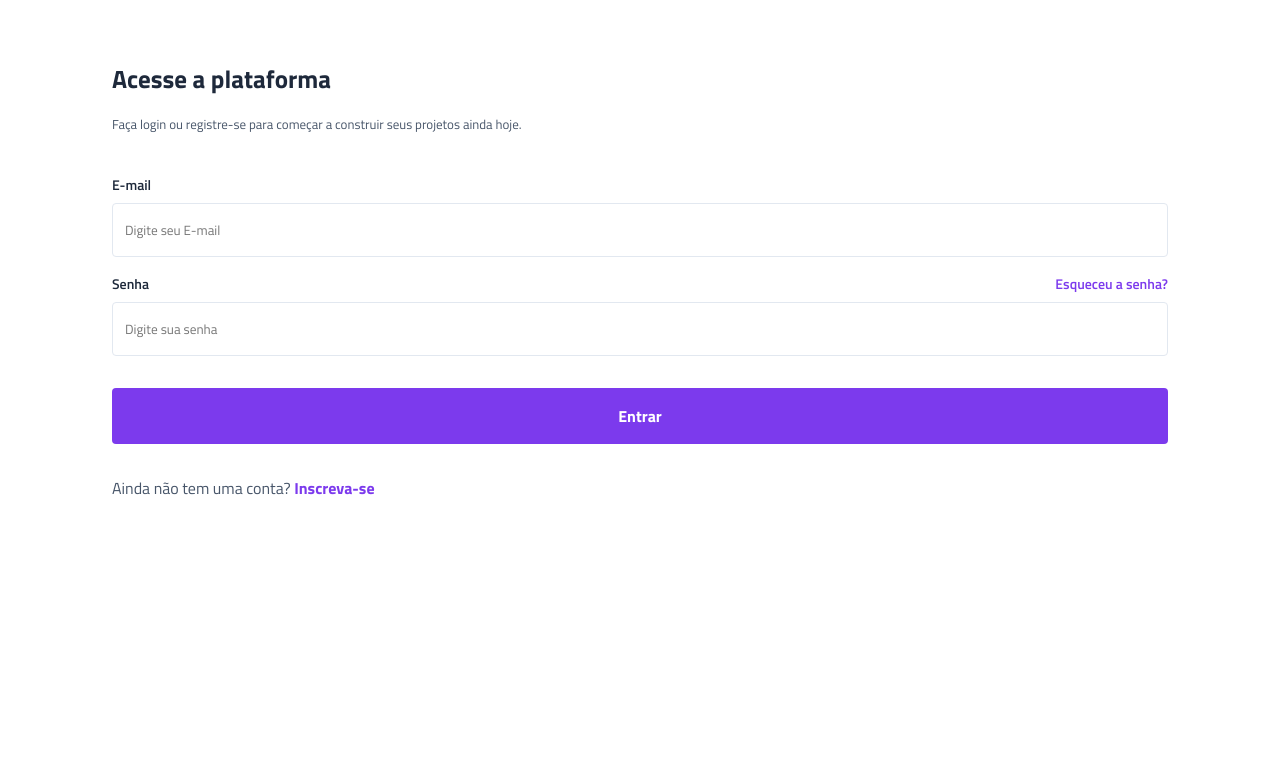
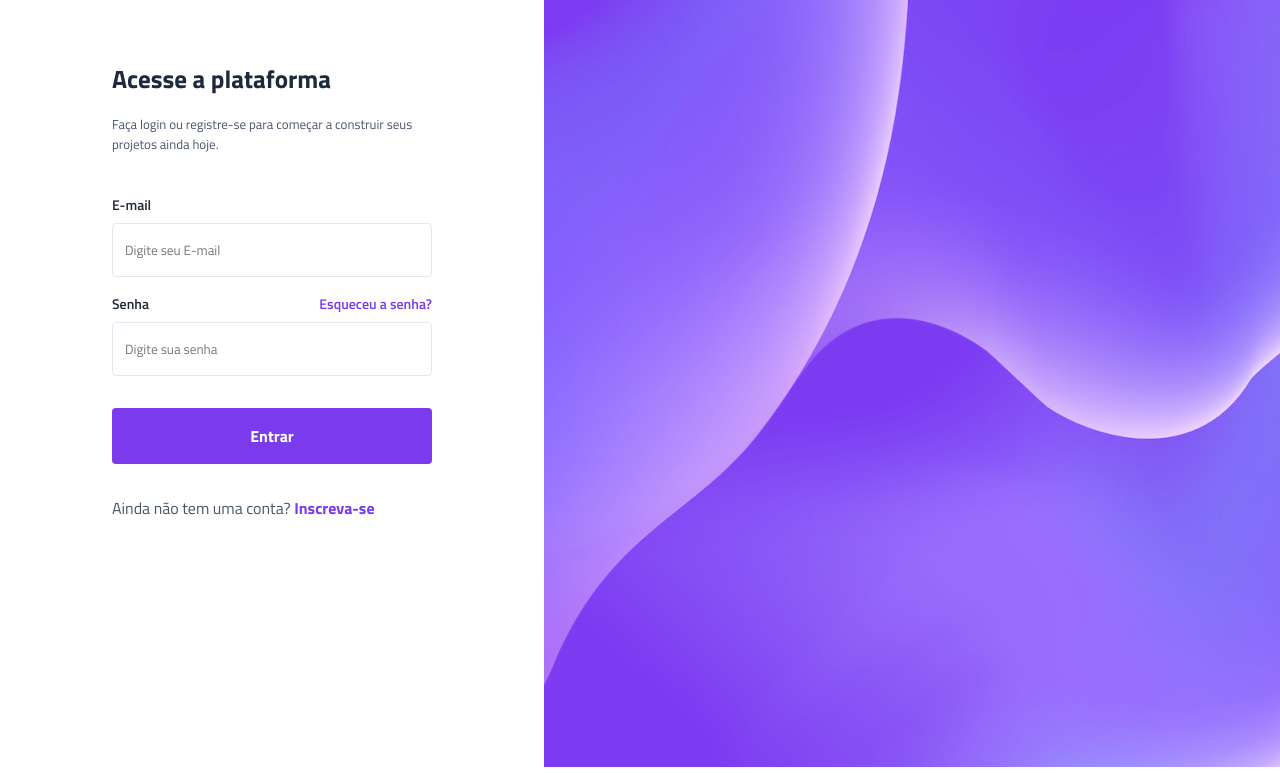
Before and after one commit to GuilhermeCarvalhoPeres12C/projeto-vertigo3, a plain HTML site: page index.html in a window 1280 px wide. Shown: the part 133-906 px from the top of the page. Before the commit the page ends 800 px from the top, so only its background shows below. Drawn offline with Linux system fonts and the light colour scheme.

Commit message:
inserção do backgroud desktop

```diff
--- a/index.html
+++ b/index.html
@@ -12,6 +12,7 @@
 </head>
 
 <body>
+    <div class="conteudo">
 
         <header>
             <img src="./imagens/logo.svg" alt="logo">
@@ -44,6 +45,10 @@
                 </p>
             </section>
         </main>
+    </div>
+    <div class="bg-desktop">
+        <img src="./imagens/bg-desktop.png" alt="background desktop">
+    </div>
 </body>
 
 </html>
--- a/style.css
+++ b/style.css
@@ -117,8 +117,15 @@ text-decoration: underline;
     font-size: 1rem;
 }
 
+.bg-desktop{
+    display: none;
+}
+
 @media(min-width: 1000px) {
-        header{
+body{
+    display: flex;
+}
+    header{
             background: none;
             justify-content: flex-start;
             padding-inline: 7rem;
@@ -132,5 +139,13 @@ text-decoration: underline;
             padding-inline: 7rem;
         }
 
+        .bg-desktop{
+            display: block;
+            width: 100%;
+        }
+
+        .conteudo{
+            width: 100%;
+        }
 
 }
```
Lines whose indentation alone changed are shown as unchanged.
